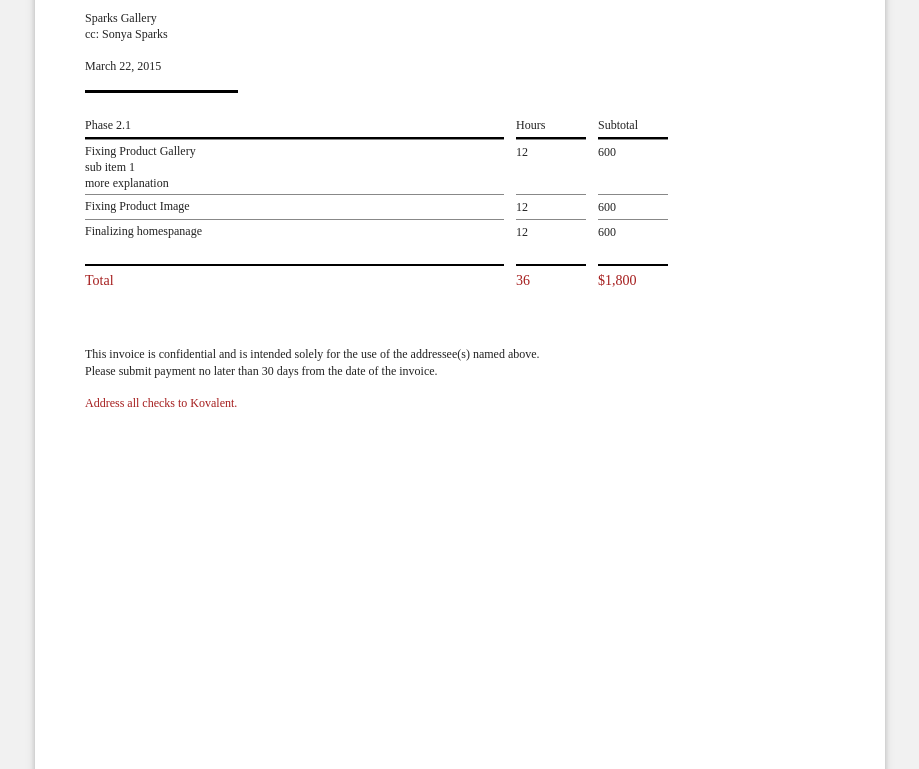
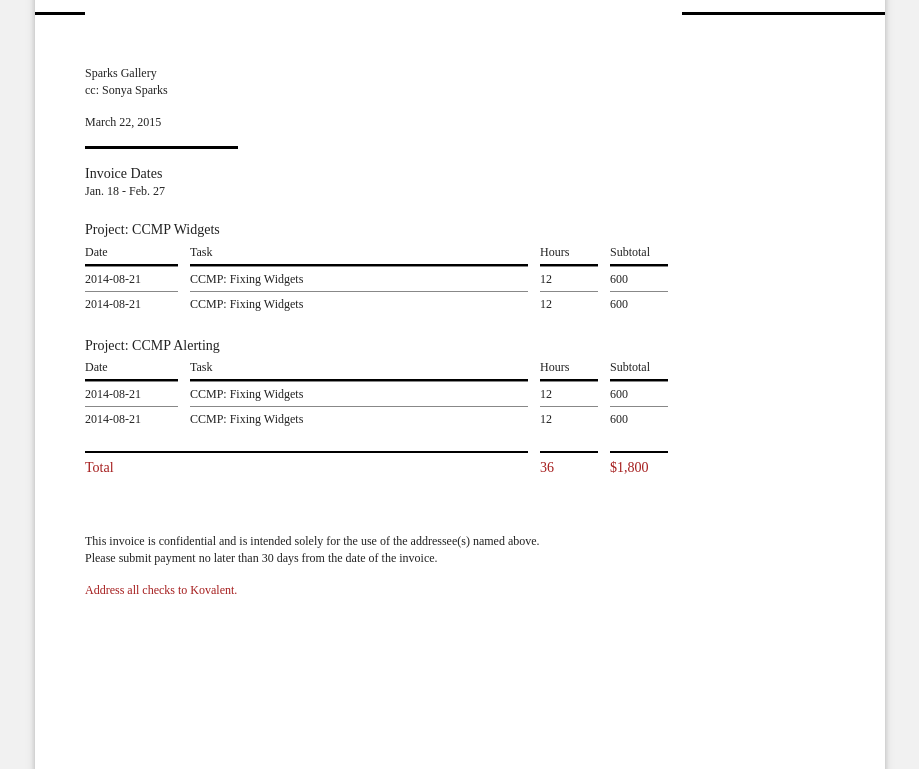
Before and after one commit to crismanNoble/letterhead, a website: page index.html in a window 1280 px wide. Shown: the part 338-1107 px from the top of the page, without its empty margins (180-1099 px from the left). Drawn offline with nearby package versions, Linux system fonts and the light colour scheme.

Commit message:
toggling, subgrid, yay

```diff
--- a/css/style.less
+++ b/css/style.less
@@ -12,6 +12,18 @@
 @g3: @grid_width * 3 + @gutter * 2;
 @g2 : @grid_width * 2 + @gutter;
 
+@c1: 23px;
+@c2: @c1*2 + @gutter;
+@c3: @c1*3 + 2*@gutter;
+@c4: @c1*4 + 3*@gutter;
+@c5: @c1*5 + 4*@gutter;
+@c6: @c1*6 + 5*@gutter;
+@c7: @c1*7 + 6*@gutter;
+
+@c10: @c1*10 + 9*@gutter;
+
+@c13: @c1*13 + 12*@gutter;
+
 html {
 	background: #f1f1f1;
 }
@@ -23,7 +35,7 @@
 *, *:before, *:after {
   box-sizing: inherit;
 }
-p {
+p, h1 {
 	padding-top: 15px;
 	margin: 0;
 }
@@ -39,7 +51,7 @@
 	background: #fff;
 	width: 850px;
 	height: 1100px;
-	margin: 0 auto 50px;
+	margin: 50px auto 50px;
 	position: relative;
 	padding-top: @paper_padding;
 	box-shadow: @paper_shadow;
@@ -116,7 +128,7 @@
 
 .col {
 		float:left;
-		margin-right: 12px;
+		margin-right: @gutter;
 	line-height: 24px;
 	display: inline-block;
 	border-top: 1px solid #888;
@@ -131,19 +143,19 @@
 
 }
 .invoice.dateBased .col:nth-of-type(1){
-	width: 75px;
+	width: @c3;
 }
 
 .invoice.dateBased .col:nth-of-type(2){
-	width: 324px;
+	width: @c10;
 }
 
 .invoice.dateBased .col:nth-of-type(3){
-	width: 70px;
+	width: @c2;
 }
 
 .invoice.dateBased .col:nth-of-type(4){
-	width: 70px;
+	width: @c2;
 	margin-right: 0;
 }
 
@@ -152,7 +164,7 @@
 }
 
 .invoice.projectBased .col:nth-of-type(1){
-	width: ~"calc(100% - 164px)";
+	width: @c13;
 
 }
 .invoice.projectBased .col:not(.colTitle):nth-of-type(1){
@@ -161,11 +173,11 @@
 	line-height: 16px;
 }
 .invoice.projectBased .col:nth-of-type(2){
-	width: 70px;
+	width: @c2;
 }
 
 .invoice.projectBased .col:nth-of-type(3){
-	width: 70px;
+	width: @c2;
 	margin-right: 0;
 }
 
@@ -180,18 +192,19 @@
 .total-title {
 	border-top: 2px solid #000;
 	float: left;
-	width: ~"calc(100% - 164px)";
+	width: @c13;
+	margin-right: 12px;
 }
 .total-hours {
 	border-top: 2px solid #000;
 	float: right;
-	width: 70px;
+	width: @c2;
 	margin-right: 12px;
 }
 .total-amount {
 	border-top: 2px solid #000;
 	float: right;
-	width: 70px;
+	width: @c2;
 }
 .disclaimer {
 	padding-top: 50px;
--- a/index.html
+++ b/index.html
@@ -15,6 +15,7 @@
 <body>
 <div class="wrapper">
     <h1>Invoice Creator</h1>
+    <button class="toggle">toggle</button>
 </div>
 
     <div class="paper">
@@ -38,7 +39,7 @@
             <p id="whomTo" class="not-spaced editable">cc: Sonya Sparks</p>
             <p id="dateOf" class="editable">March 22, 2015</p>
         </div>
-        <!-- <div class="invoice dateBased">
+        <div class="invoice dateBased">
             <p><span class="groupTitle">Invoice Dates</span><br/>
             Jan. 18 - Feb. 27</p>
             <div class="group">
@@ -94,8 +95,8 @@
                 9
                 </span>
             </div>
-        </div> -->
-        <div class="invoice projectBased">
+        </div>
+        <div class="invoice projectBased hidden">
 
             <div class="group">
                 <div class="row">
--- a/js/main.js
+++ b/js/main.js
@@ -1,16 +1,21 @@
 //still todo:
 
-//make a grid for the table:
-//11 cols of 42px with 12px gutters= 582 of available 583
 
 //make the ability to add tasks / groups / subtasks
 
 //reorder groups?
 
+
+//timespent 3hours so far
+
 $(document).ready(function(){
 	console.log('yo');
 
 	listen();
+
+	$('.toggle').click(function(){
+		$('.invoice').toggleClass('hidden');
+	});
 
 });
 var editing = false;
```
Also changed, not shown: css/style.css.
